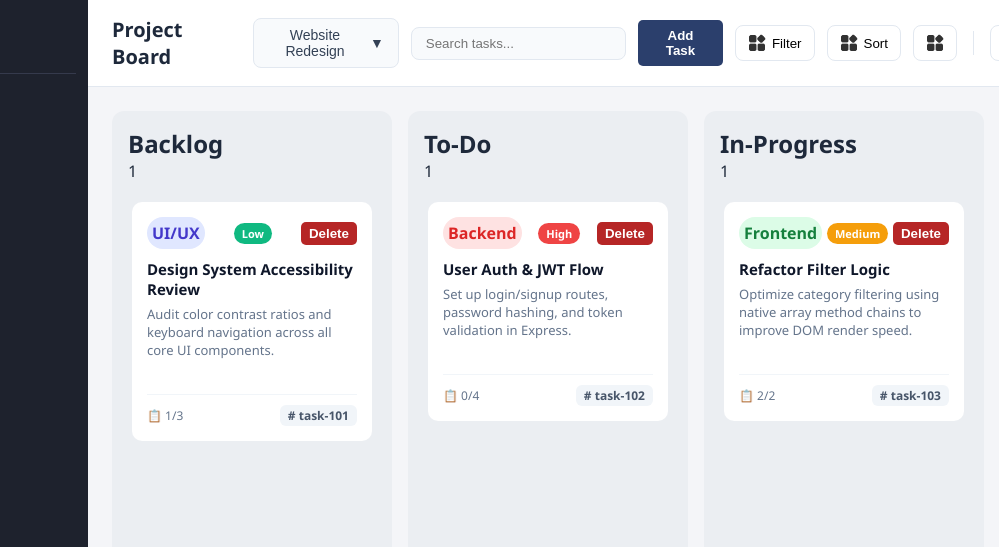
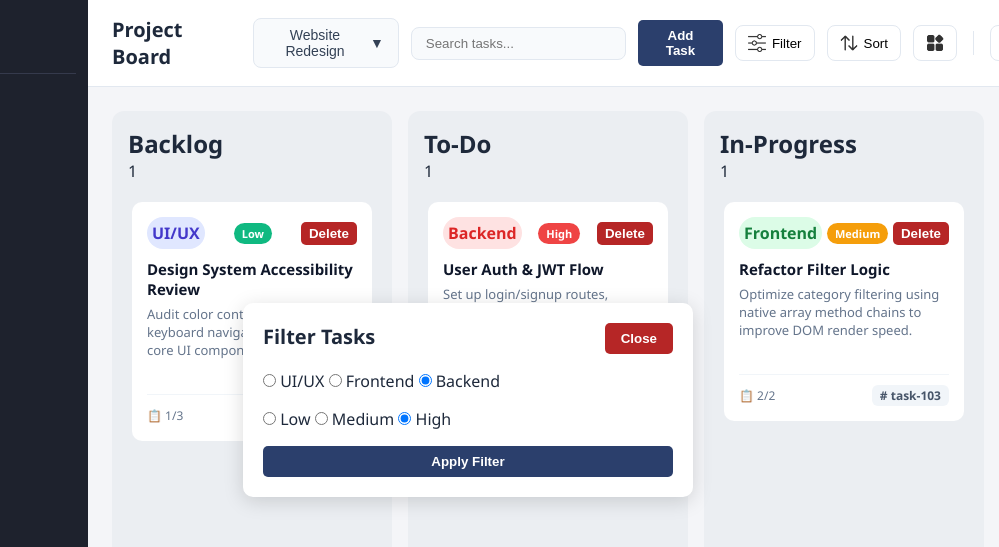
Before and after one commit to abdulrazaq-jpg/Kanban-Board, a plain HTML site: page index.html in a window 1280 px wide. Both pictures are taken after a click on the button "Filter". Shown: the top 547 px of the page, 172-1171 px from the left. Drawn offline with Linux system fonts and the light colour scheme.

Commit message:
feat:Filter Tasks By Tag

```diff
--- a/app.js
+++ b/app.js
@@ -56,12 +56,12 @@ let tasks = [
     }
 ];
 
-function renderTasks(){
+function renderTasks(array) {
     const columns = document.querySelectorAll(".kanbancolumn");
 
     columns.forEach(column => {
         let status = column.dataset.status;
-        const temp = tasks.filter(task => task.status === status);
+        const temp = array.filter(task => task.status === status);
 
         let content = column.querySelector(".taskList");
         column.querySelector(".taskCount").innerHTML = temp.length;
@@ -84,49 +84,49 @@ function renderTasks(){
             </div>
             `).join('');
 
-            content.innerHTML = Allcardshtml;
-        });
-    }
+        content.innerHTML = Allcardshtml;
+    });
+}
 
-document.addEventListener("dragstart",(e)=>{
+document.addEventListener("dragstart", (e) => {
     const card = e.target.closest(".task-card");
-    if(!card) return;
+    if (!card) return;
 
-    e.dataTransfer.setData("text/plain",card.dataset.id);
+    e.dataTransfer.setData("text/plain", card.dataset.id);
 
-    setTimeout(()=> card.classList.add('dragging'),0);
+    setTimeout(() => card.classList.add('dragging'), 0);
 });
 
-document.addEventListener("dragend",(e)=>{
+document.addEventListener("dragend", (e) => {
     const card = e.target.closest(".task-card");
-    if(!card) return;
+    if (!card) return;
 
     card.classList.remove('dragging');
 });
 
-document.addEventListener("dragover",(e)=>{
+document.addEventListener("dragover", (e) => {
     if (e.target.closest(".kanbancolumn")) {
         e.preventDefault();
     }
 });
 
-document.addEventListener("drop",(e)=>{
+document.addEventListener("drop", (e) => {
     e.preventDefault();
 
     const column = e.target.closest(".kanbancolumn");
     if (!column) return;
 
     const id = e.dataTransfer.getData("text/plain");
-    const task = tasks.find(t => t.id===id);
+    const task = tasks.find(t => t.id === id);
 
-    if(task){
+    if (task) {
         task.status = column.dataset.status;
     }
 
-    renderTasks();
+    renderTasks(tasks);
 });
 
-renderTasks();
+renderTasks(tasks);
 
 const form = document.querySelector(".add");
 const addTaskbtn = document.querySelector(".addTask");
@@ -182,7 +182,7 @@ function createTask() {
 
         tasks.push(newTask);
 
-        renderTasks();
+        renderTasks(tasks);
 
         e.target.reset();
 
@@ -192,14 +192,38 @@ function createTask() {
 
 createTask();
 
-document.addEventListener("click",(e)=>{
+document.addEventListener("click", (e) => {
     const delbtn = e.target.closest(".delete");
 
-    if(!delbtn) return;
+    if (!delbtn) return;
 
     const del = e.target.closest(".task-card");
     const taskId = del.dataset.id;
-    const index = tasks.findIndex(t=>t.id === taskId);
-    tasks.splice(index,1);
-    renderTasks();
+    const index = tasks.findIndex(t => t.id === taskId);
+    tasks.splice(index, 1);
+    renderTasks(tasks);
 });
+
+const filterbtn = document.querySelector("#filter");
+
+filterbtn.addEventListener("click", () => {
+    const element = document.querySelector(".filtermenu");
+    element.classList.add("appearfilter");
+});
+
+const applyfilter = document.querySelector(".filtermenu");
+
+applyfilter.addEventListener("submit",(e)=>{
+    e.preventDefault();
+    const tagtofilter = document.querySelector('input[name = "ftag"]:checked');
+    const ftag = tagtofilter.value;
+    const tagfilteredtasks = tasks.filter(t=>t.tag === ftag);
+    renderTasks(tagfilteredtasks);
+});
+
+const closefilterbtn = document.querySelector(".closefilter");
+
+closefilterbtn.addEventListener("click",()=>{
+    const element = document.querySelector(".filtermenu");
+    element.classList.remove("appearfilter");
+})
--- a/index.html
+++ b/index.html
@@ -134,13 +134,41 @@
                 </form>
 
                 <div class="header-right">
-                    <button class="filter">
-                        <img src="app.png" alt="" class="icons">
+                    <button id="filter">
+                        <img src="filter.png" alt="" class="icons">
                         <span>Filter</span>
                     </button>
 
+                    <form class="filtermenu">
+                        <header class="fil">
+                            <h2>Filter Tasks</h2>
+                            <button class="closefilter" type="button">Close</button>
+                        </header>
+                        <div class="bytag">
+                            <input type="radio" id = "tag-ui" name="ftag" value="UI/UX" checked>
+                            <label for="tag-ui">UI/UX</label>
+
+                            <input type="radio" id="tag-Frontend" name="ftag" value="Frontend" checked>
+                            <label for="tag-Frontend">Frontend</label>
+
+                            <input type="radio" id="tag-Backend" name="ftag" value="Backend" checked>
+                            <label for="tag-Backend">Backend</label>
+                        </div>
+                        <div class="bypriority">
+                            <input type="radio" id = "priority-Low" name="fpriority" value="Low" checked>
+                            <label for="priority-Low">Low</label>
+
+                            <input type="radio" id="priority-Med" name="fpriority" value="Med" checked>
+                            <label for="priority-Med">Medium</label>
+
+                            <input type="radio" id="priority-High" name="fpriority" value="High" checked>
+                            <label for="priority-High">High</label>
+                        </div>
+                        <button class="filtertask" type="submit">Apply Filter</button>
+                    </form>
+
                     <button class="sort">
-                        <img src="app.png" alt="" class="icons">
+                        <img src="sort.png" alt="" class="icons">
                         <span>Sort</span>
                     </button>
 
--- a/style.css
+++ b/style.css
@@ -176,7 +176,7 @@ main{
     background-color: #F8FAFC;
 }
 
-.filter, .sort, .notify, .theme {
+#filter{
     padding: 8px 12px;
     border: 1px solid #E2E8F0;
     border-radius: 8px;
@@ -185,6 +185,21 @@ main{
     display: flex;
     align-items: center;
     gap: 6px;
+}
+
+.sort, .notify, .theme {
+    padding: 8px 12px;
+    border: 1px solid #E2E8F0;
+    border-radius: 8px;
+    background: #FFFFFF;
+    cursor: pointer;
+    display: flex;
+    align-items: center;
+    gap: 6px;
+}
+
+#filter .icons{
+    filter: invert(0%);
 }
 
 .filter .icons, .sort .icons, .notify .icons, .theme .icons {
@@ -368,7 +383,7 @@ main{
 /* --- Simple Button Styling --- */
 .addTask,
 .submit-btn,
-.cancel{
+.filtertask{
     background-color: #2b3f6c;
     color: white;
     padding: 8px 16px;
@@ -386,6 +401,43 @@ main{
     border-radius: 5px;
     cursor: pointer;
     font-weight: bold;
+}
+
+.fil{
+    display: flex;
+    justify-content: space-between;
+}
+
+.closefilter{
+    background-color: #b62626;
+    color: white;
+    padding: 8px 16px;
+    border: none;
+    border-radius: 5px;
+    cursor: pointer;
+    font-weight: bold;
+}
+
+.filtermenu{
+    display: none;
+}
+
+.appearfilter{
+    display: flex;
+    flex-direction: column;
+    gap: 1rem;
+    position: fixed;
+    top: 50%;
+    left: 50%;
+    transform: translate(-50%, -50%);
+    background-color: #ffffff;
+    width: 90%;
+    max-width: 450px;
+    padding: 20px;
+    border-radius: 10px;
+    box-shadow: 0 4px 20px rgba(0, 0, 0, 0.15);
+    z-index: 1000;
+
 }
 
 /* Responsive Breakpoint for Mobile Screens */
```
Also changed, not shown: filter.png (added), sort.png (added).
